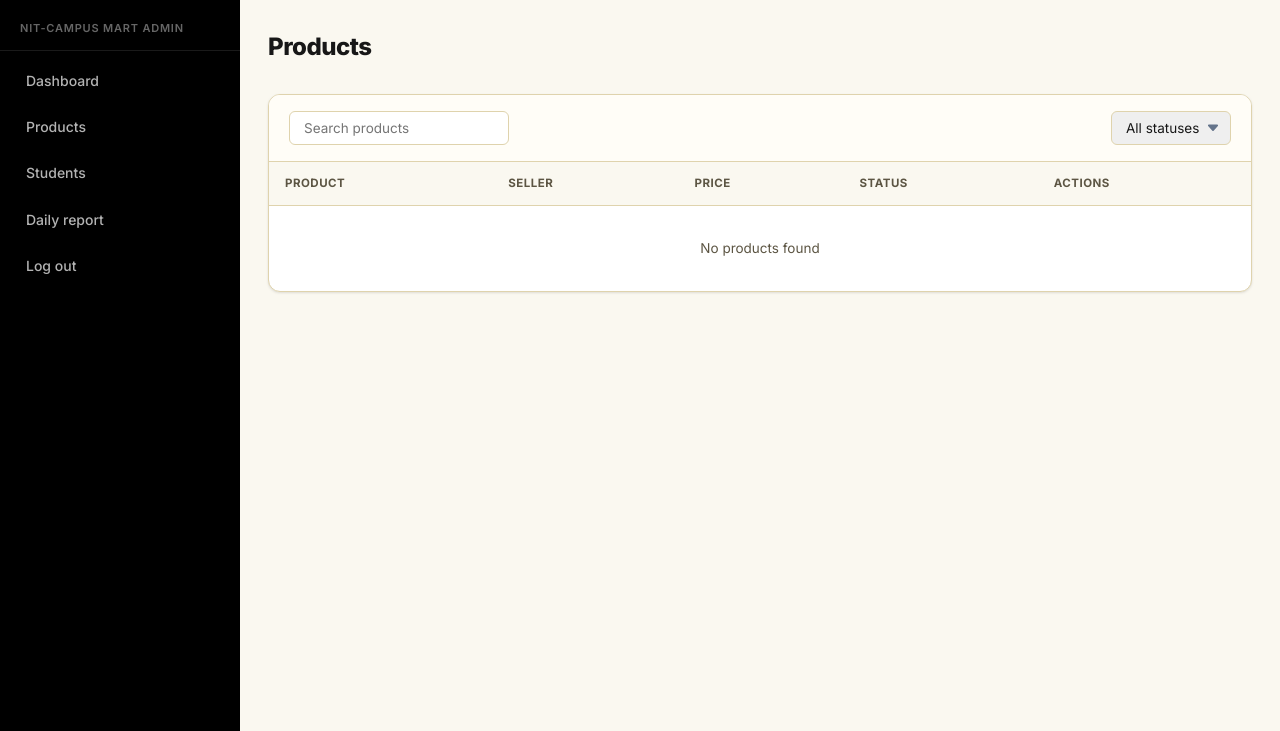
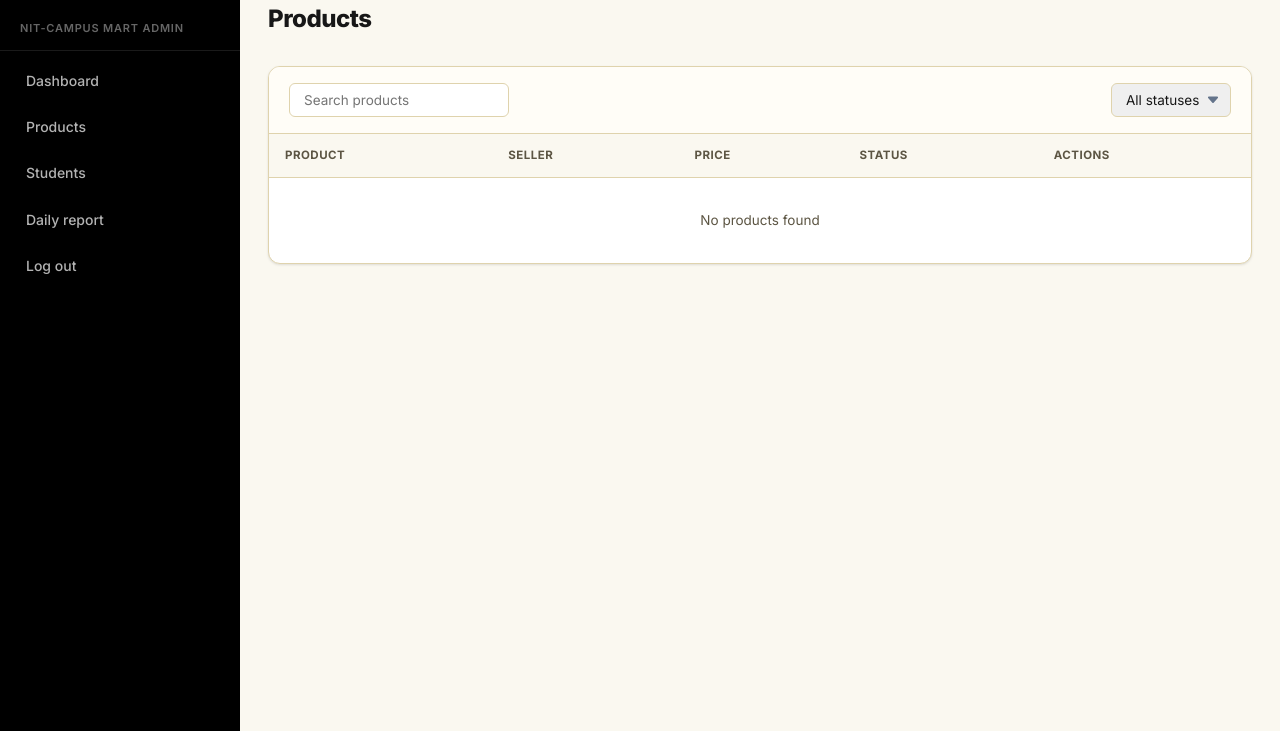
Before and after one commit to krishnakumarkm2901-glitch/campus_mart, a Flask app: page /admin/products in a window 1280 px wide. Shown: the top 731 px of the page. Run offline with Flask 3, Linux system fonts and the light colour scheme; the visitor is signed in with stand-in values (Sample User, id 1); data that the repository does not hold is empty.

Commit message:
Fix admin dashboard spacing and remove stray HTML character

```diff
--- a/static/css/admin.css
+++ b/static/css/admin.css
@@ -101,7 +101,7 @@
 /* ── Main Content ─────────────────────────────────────── */
 .admin-main {
   flex: 1;
-  padding: 28px;
+  padding: 0 28px;
   overflow-x: hidden;
 }
 
--- a/templates/base.html
+++ b/templates/base.html
@@ -3,7 +3,7 @@
 <head>
   <meta charset="UTF-8">
   <meta name="viewport" content="width=device-width, initial-scale=1.0">
-  <meta name="description" content="{% block meta_description %}NIT-Campus mart – The trusted college marketplace for buying and selling used academic books, lab coats, calculators, and drawing instruments.{% endblock %}">>
+  <meta name="description" content="{% block meta_description %}NIT-Campus mart – The trusted college marketplace for buying and selling used academic books, lab coats, calculators, and drawing instruments.{% endblock %}">
   <title>{% block title %}NIT-Campus mart – College Marketplace{% endblock %}</title>
   <link rel="icon" href="{{ url_for('static', filename='img/images.jpg') }}">
   <link rel="preconnect" href="https://fonts.googleapis.com">
```
